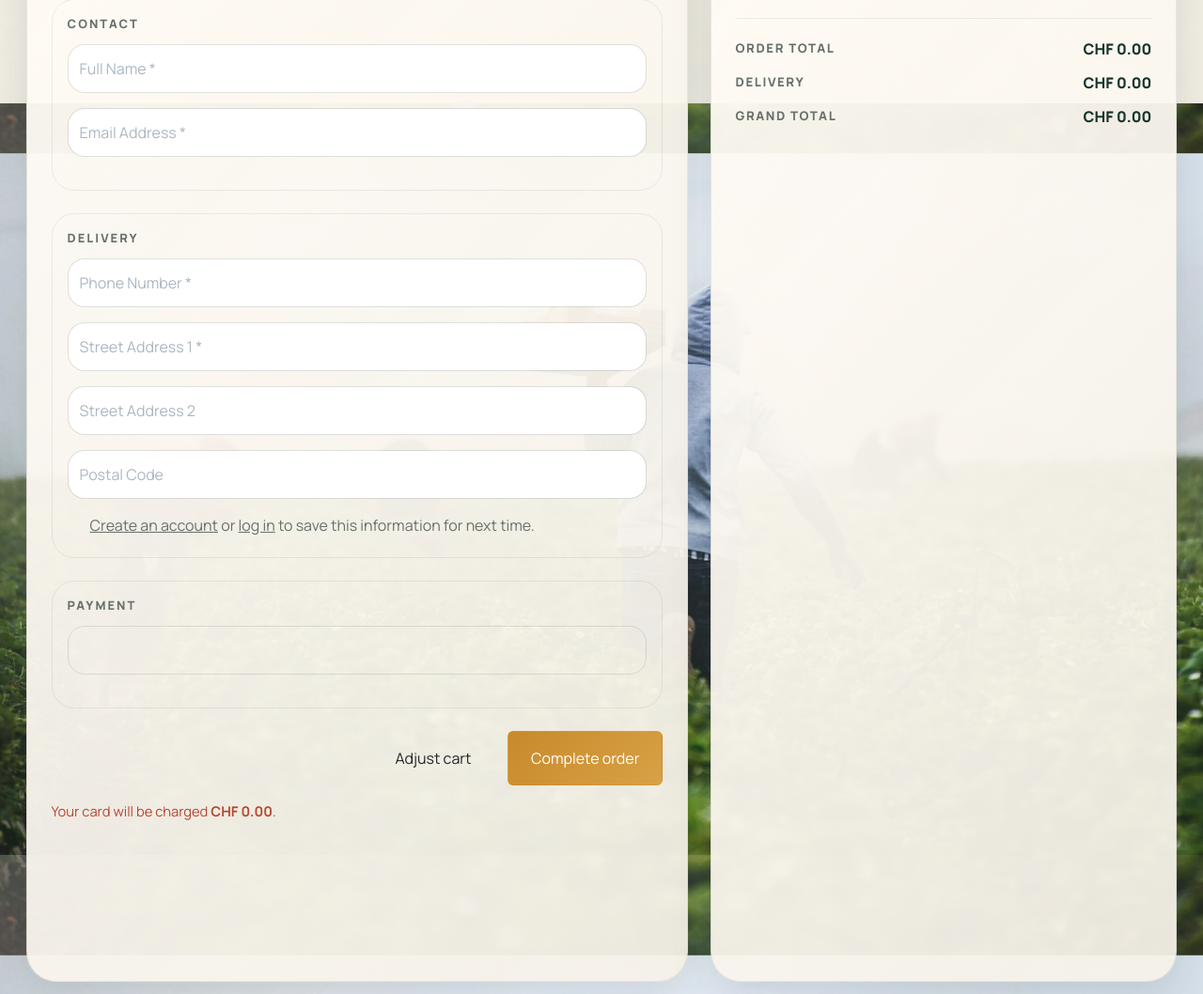
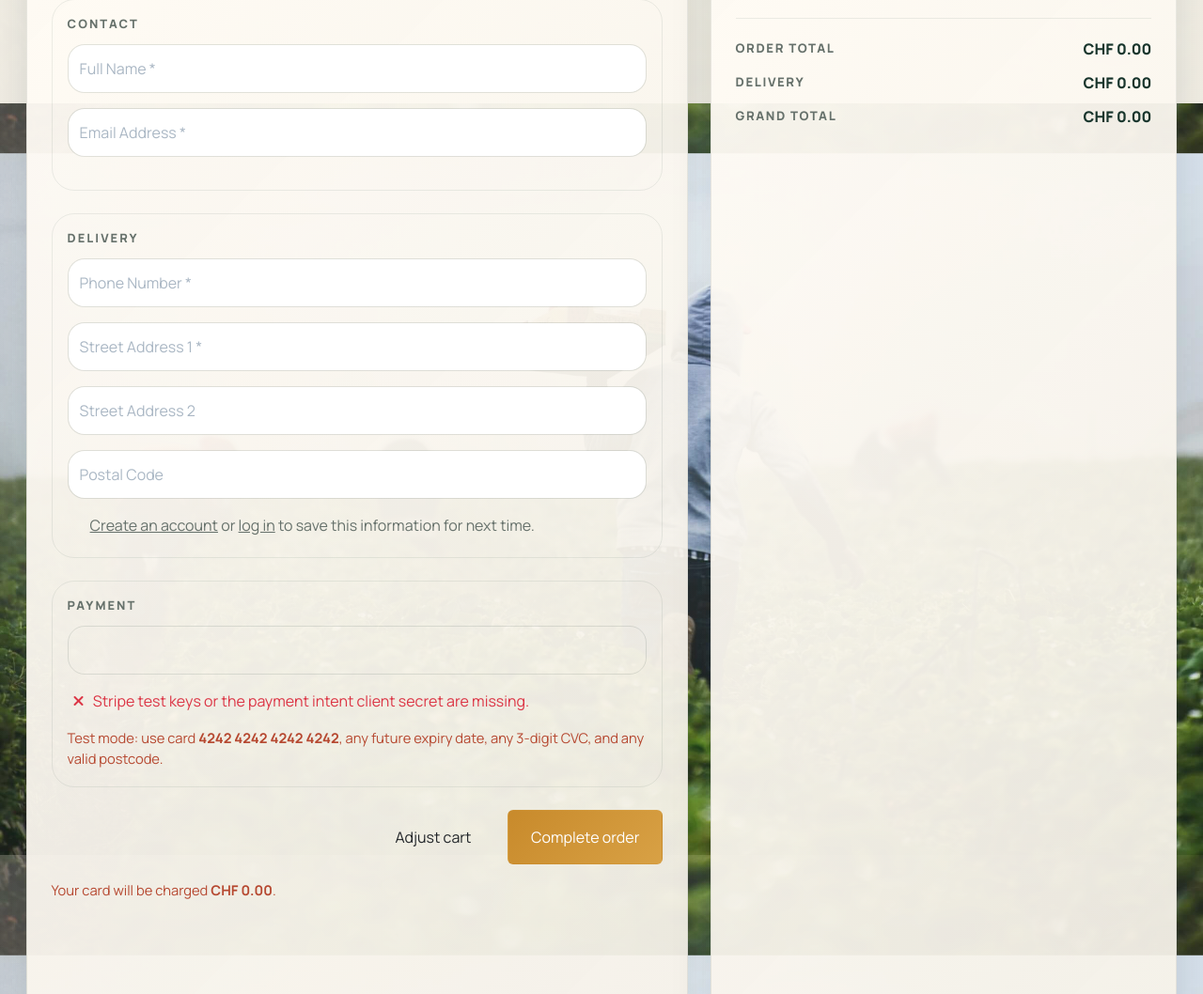
Before and after one commit to Joao4569/farm_fresh_2.0, a Django app: template farm_fresh_v_2_0_project/checkout/templates/checkout/checkout.html in a window 1280 px wide. Shown: the part 690-1748 px from the top of the page at 94% size. Run offline with Django 5.2, Linux system fonts and the light colour scheme; the template is opened without the code that fills it: values that come from a table or form of the project are taken from there, others are empty; some libraries are stand-ins or nearby versions.

Commit message:
fix: Update Stripe logic, webhooks and general setup, and add changes to Readme.

```diff
--- a/farm_fresh_v_2_0_project/checkout/static/checkout/css/checkout.css
+++ b/farm_fresh_v_2_0_project/checkout/static/checkout/css/checkout.css
@@ -36,6 +36,14 @@
     color: #1f241f;
 }
 
+#card-element {
+  padding: 0.85rem 0.95rem;
+}
+
+#card-element .StripeElement {
+  width: 100%;
+}
+
 #loading-overlay {
 	display: none;
 	position: fixed;
--- a/farm_fresh_v_2_0_project/checkout/static/checkout/js/stripe_elements.js
+++ b/farm_fresh_v_2_0_project/checkout/static/checkout/js/stripe_elements.js
@@ -6,8 +6,55 @@
     https://stripe.com/docs/stripe-js
 */
 
-var stripePublicKey = $("#id_stripe_public_key").text().slice(1, -1);
-var clientSecret = $("#id_client_secret").text().slice(1, -1);
+document.addEventListener("DOMContentLoaded", function () {
+    var form = document.getElementById("payment-form");
+    var cardElementContainer = document.getElementById("card-element");
+    var errorDiv = document.getElementById("card-errors");
+    var submitButton = document.getElementById("submit-button");
+    var stripePublicKeyNode = document.getElementById("id_stripe_public_key");
+    var clientSecretNode = document.getElementById("id_client_secret");
+    var shippingCountry = "CH";
+    var shippingCity = "Zurich";
+    var shippingState = "Zurich";
+
+    if (!form || !cardElementContainer || !errorDiv || !submitButton) {
+        return;
+    }
+
+    var showError = function (message) {
+        errorDiv.innerHTML = `
+            <span class="icon" role="alert">
+                <i class="fas fa-times"></i>
+            </span>
+            <span>${message}</span>
+        `;
+    };
+
+    var resetFormState = function () {
+        $("#payment-form").fadeIn(100);
+        $("#loading-overlay").fadeOut(100);
+        card.update({disabled: false});
+        submitButton.removeAttribute("disabled");
+    };
+
+    if (!window.Stripe) {
+        showError("Stripe.js did not load, so the card field is unavailable.");
+        return;
+    }
+
+    if (!stripePublicKeyNode || !clientSecretNode) {
+        showError("Stripe configuration is missing from this page.");
+        return;
+    }
+
+    var stripePublicKey = JSON.parse(stripePublicKeyNode.textContent);
+    var clientSecret = JSON.parse(clientSecretNode.textContent);
+
+    if (!stripePublicKey || !clientSecret) {
+        showError("Stripe test keys or the payment intent client secret are missing.");
+        return;
+    }
+
     var stripe = Stripe(stripePublicKey);
     var elements = stripe.elements();
     var style = {
@@ -25,46 +72,43 @@
             iconColor: "#dc3545"
         }
     };
-var card = elements.create("card", {style: style});
+    var card = elements.create("card", {
+        style: style,
+        hidePostalCode: true
+    });
+
     card.mount("#card-element");
 
     // Handle realtime validation errors on the card element
     card.addEventListener("change", function (event) {
-    var errorDiv = document.getElementById("card-errors");
         if (event.error) {
-        var html = `
-            <span class="icon" role="alert">
-                <i class="fas fa-times"></i>
-            </span>
-            <span>${event.error.message}</span>
-        `;
-        $(errorDiv).html(html);
+            showError(event.error.message);
         } else {
             errorDiv.textContent = "";
         }
     });
 
     // Handle form submit
-var form = document.getElementById("payment-form");
-
-form.addEventListener("submit", function(ev) {
+    form.addEventListener("submit", function (ev) {
         ev.preventDefault();
-    card.update({ "disabled": true});
-    $("#submit-button").attr("disabled", true);
+        card.update({disabled: true});
+        submitButton.setAttribute("disabled", true);
         $("#payment-form").fadeToggle(100);
         $("#loading-overlay").fadeToggle(100);
 
         var saveInfo = Boolean($("#id-save-info").prop("checked"));
-    // From using {% csrf_token %} in the form
         var csrfToken = $('input[name="csrfmiddlewaretoken"]').val();
         var postData = {
-        "csrfmiddlewaretoken": csrfToken,
-        "client_secret": clientSecret,
-        "save_info": saveInfo,
+            csrfmiddlewaretoken: csrfToken,
+            client_secret: clientSecret,
+            save_info: saveInfo
         };
         var url = "/checkout/cache_checkout_data/";
 
-    $.post(url, postData).done(function () {
+        $.post(url, postData).fail(function (jqXHR) {
+            console.warn("Checkout cache step failed:", jqXHR.responseText);
+        });
+
         stripe.confirmCardPayment(clientSecret, {
             payment_method: {
                 card: card,
@@ -72,9 +116,13 @@
                     name: $.trim(form.full_name.value),
                     phone: $.trim(form.phone_number.value),
                     email: $.trim(form.email.value),
-                    address:{
+                    address: {
                         line1: $.trim(form.street_address1.value),
                         line2: $.trim(form.street_address2.value),
+                        city: shippingCity,
+                        state: shippingState,
+                        country: shippingCountry,
+                        postal_code: $.trim(form.postcode.value)
                     }
                 }
             },
@@ -84,30 +132,22 @@
                 address: {
                     line1: $.trim(form.street_address1.value),
                     line2: $.trim(form.street_address2.value),
-                    postal_code: $.trim(form.postcode.value),
+                    city: shippingCity,
+                    state: shippingState,
+                    country: shippingCountry,
+                    postal_code: $.trim(form.postcode.value)
                 }
-            },
-        }).then(function(result) {
+            }
+        }).then(function (result) {
             if (result.error) {
-                var errorDiv = document.getElementById("card-errors");
-                var html = `
-                    <span class="icon" role="alert">
-                    <i class="fas fa-times"></i>
-                    </span>
-                    <span>${result.error.message}</span>`;
-                $(errorDiv).html(html);
-                $("#payment-form").fadeToggle(100);
-                $("#loading-overlay").fadeToggle(100);
-                card.update({ "disabled": false});
-                $("#submit-button").attr("disabled", false);
-            } else {
-                if (result.paymentIntent.status === "succeeded") {
+                showError(result.error.message);
+                resetFormState();
+            } else if (result.paymentIntent.status === "succeeded") {
                 form.submit();
             }
-            }
-        });
-    }).fail(function () {
-        // just reload the page, the error will be in django messages
-        location.reload();
+        }).catch(function (error) {
+            showError(error.message || "We couldn't confirm the payment. Please check your card details and try again.");
+            resetFormState();
         });
     });
+});
--- a/farm_fresh_v_2_0_project/checkout/templates/checkout/checkout.html
+++ b/farm_fresh_v_2_0_project/checkout/templates/checkout/checkout.html
@@ -141,6 +141,10 @@
               <legend class="checkout-legend">Payment</legend>
               <div class="mb-3" id="card-element"></div>
               <div class="mb-0 text-danger" id="card-errors" role="alert"></div>
+              <p class="checkout-payment-note mb-0 mt-3">
+                Test mode: use card <strong>4242 4242 4242 4242</strong>, any future
+                expiry date, any 3-digit CVC, and any valid postcode.
+              </p>
               <input type="hidden" value="{{ client_secret }}" name="client_secret" />
             </fieldset>
 
--- a/farm_fresh_v_2_0_project/checkout/views.py
+++ b/farm_fresh_v_2_0_project/checkout/views.py
@@ -25,7 +25,7 @@
         stripe.PaymentIntent.modify(pid, metadata={
             'cart': json.dumps(request.session.get('cart', {})),
             'save_info': request.POST.get('save_info'),
-            'username': request.user,
+            'username': str(request.user),
         })
         return HttpResponse(status=200)
     except Exception as e:
```
Also changed, not shown: farm_fresh_v_2_0_project/docker-compose.yml (+18 -0 lines), farm_fresh_v_2_0_project/templates/includes/toasts/toast_success.html (+31 -12 lines), README.md, 1 other file. Lines whose indentation alone changed are shown as unchanged.
